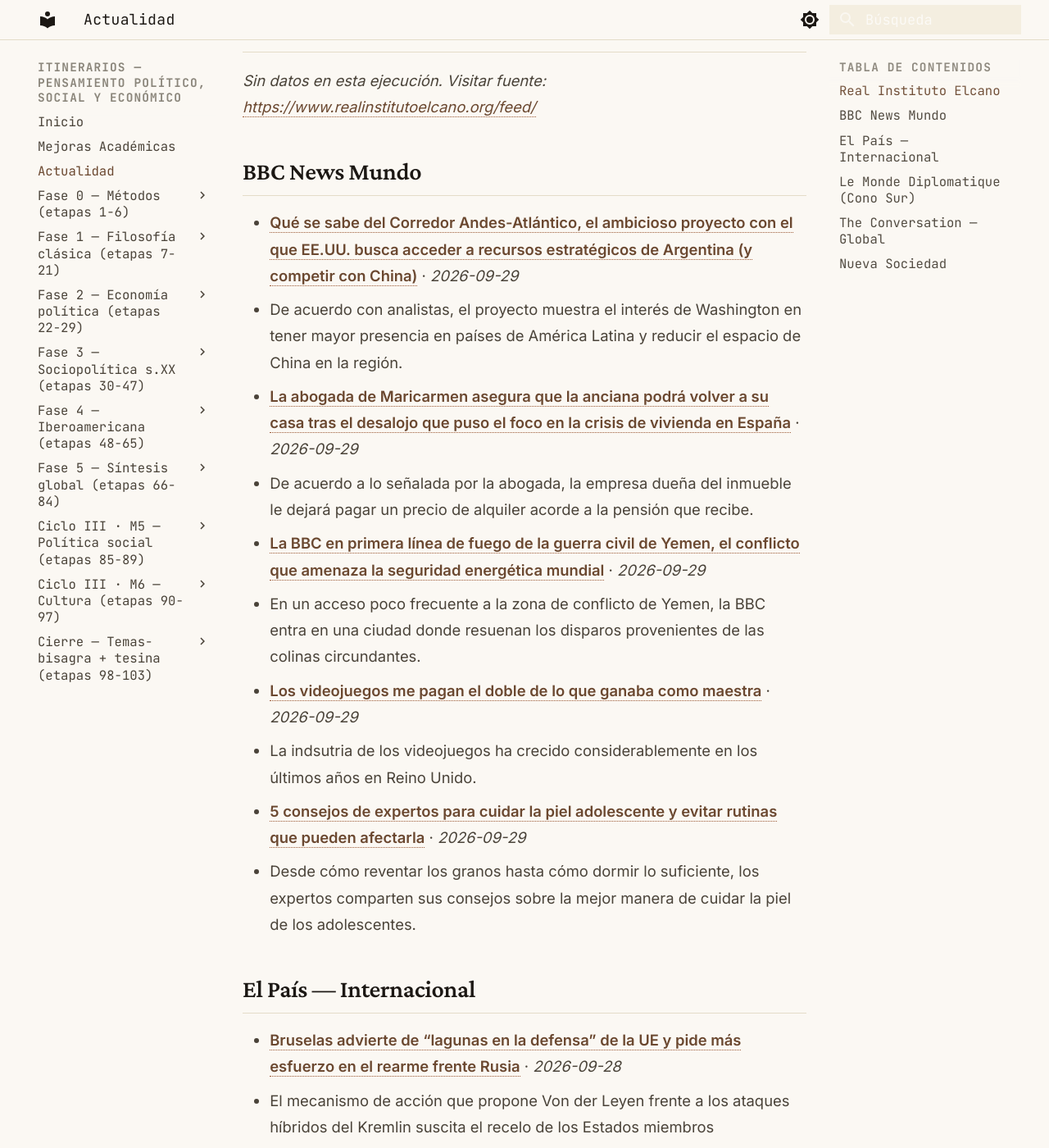
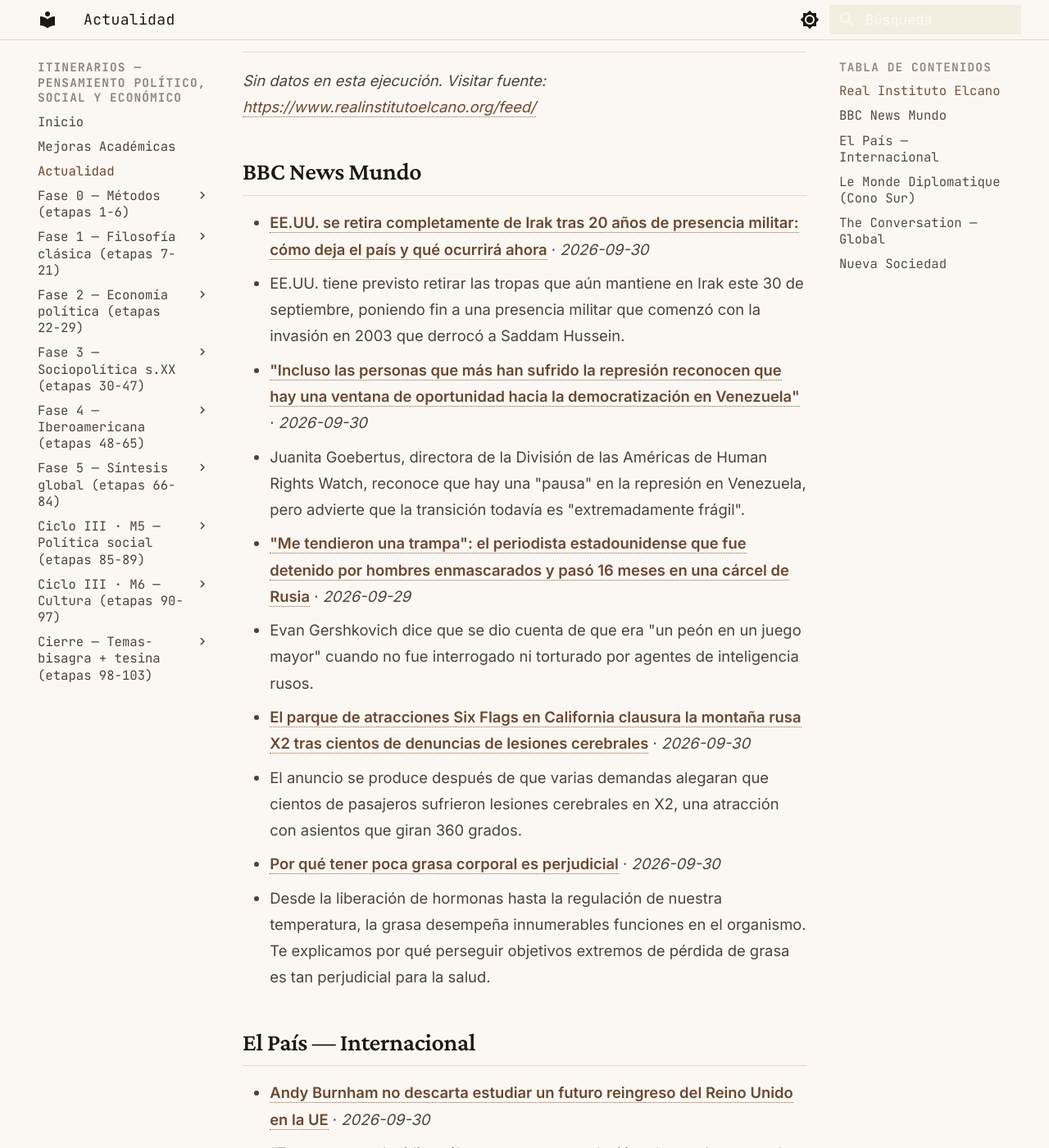
Before and after one commit to MrSpagVi/Curso, an MkDocs documentation site: the page built from docs/actualidad.md, in a window 1280 px wide and 1400 px high, scrolled down 643 px. Shown: the whole window at 82% size. Built offline with MkDocs 1.6.1 and Material for MkDocs 9.7.7, drawn with Linux system fonts in a browser that asks for light colours; some of the changed text lies outside the part shown.

Commit message:
auto: actualidad 2026-09-30

```diff
--- a/docs/actualidad.md
+++ b/docs/actualidad.md
@@ -6,7 +6,7 @@ title: Actualidad
 
 Últimos titulares de fuentes que dictan agenda en ciencia política y geopolítica. Actualizado automáticamente cada día (vía GitHub Actions).
 
-_Última actualización: 2026-09-29 11:51 UTC_
+_Última actualización: 2026-09-30 11:38 UTC_
 
 !!! tip "Ritual mensual — #actualidad"
     El último sábado de cada mes: agarrá **un** titular de los de abajo y escribí **300 palabras** aplicándole **2 autores** del último mes que leíste. ¿Qué diría cada uno? ¿En qué chocan? No resumas la noticia — usala como caso para pensar con las herramientas que venís construyendo. Guardá el texto con el tag `#actualidad` en tu sistema de notas. Esto convierte la teoría en criterio sobre la coyuntura: el objetivo del plan no es citar a Maquiavelo, es leer el presente con él.
@@ -17,25 +17,25 @@ _Sin datos en esta ejecución. Visitar fuente: [https://www.realinstitutoelcano.
 
 ## BBC News Mundo
 
-- **[Qué se sabe del Corredor Andes-Atlántico, el ambicioso proyecto con el que EE.UU. busca acceder a recursos estratégicos de Argentina (y competir con China)](https://www.bbc.com/mundo/articles/c6n9wrpdje2ro?at_medium=RSS&at_campaign=rss)** · *2026-09-29*
-  - De acuerdo con analistas, el proyecto muestra el interés de Washington en tener mayor presencia en países de América Latina y reducir el espacio de China en la región.
-- **[La abogada de Maricarmen asegura que la anciana podrá volver a su casa tras el desalojo que puso el foco en la crisis de vivienda en España](https://www.bbc.com/mundo/articles/c9gk5lxv7kx4o?at_medium=RSS&at_campaign=rss)** · *2026-09-29*
-  - De acuerdo a lo señalada por la abogada, la empresa dueña del inmueble le dejará pagar un precio de alquiler acorde a la pensión que recibe.
-- **[La BBC en primera línea de fuego de la guerra civil de Yemen, el conflicto que amenaza la seguridad energética mundial](https://www.bbc.com/mundo/articles/cv8e3zj7rkj3o?at_medium=RSS&at_campaign=rss)** · *2026-09-29*
-  - En un acceso poco frecuente a la zona de conflicto de Yemen, la BBC entra en una ciudad donde resuenan los disparos provenientes de las colinas circundantes.
-- **[Los videojuegos me pagan el doble de lo que ganaba como maestra](https://www.bbc.com/mundo/articles/cq0lrd5gr035o?at_medium=RSS&at_campaign=rss)** · *2026-09-29*
-  - La indsutria de los videojuegos ha crecido considerablemente en los últimos años en Reino Unido.
-- **[5 consejos de expertos para cuidar la piel adolescente y evitar rutinas que pueden afectarla](https://www.bbc.com/mundo/articles/c6p93ln4vl7yo?at_medium=RSS&at_campaign=rss)** · *2026-09-29*
-  - Desde cómo reventar los granos hasta cómo dormir lo suficiente, los expertos comparten sus consejos sobre la mejor manera de cuidar la piel de los adolescentes.
+- **[EE.UU. se retira completamente de Irak tras 20 años de presencia militar: cómo deja el país y qué ocurrirá ahora](https://www.bbc.com/mundo/articles/cmjw5j22nnz3o?at_medium=RSS&at_campaign=rss)** · *2026-09-30*
+  - EE.UU. tiene previsto retirar las tropas que aún mantiene en Irak este 30 de septiembre, poniendo fin a una presencia militar que comenzó con la invasión en 2003 que derrocó a Saddam Hussein.
+- **["Incluso las personas que más han sufrido la represión reconocen que hay una ventana de oportunidad hacia la democratización en Venezuela"](https://www.bbc.com/mundo/articles/cwn8mdd5502do?at_medium=RSS&at_campaign=rss)** · *2026-09-30*
+  - Juanita Goebertus, directora de la División de las Américas de Human Rights Watch, reconoce que hay una "pausa" en la represión en Venezuela, pero advierte que la transición todavía es "extremadamente frágil".
+- **["Me tendieron una trampa": el periodista estadounidense que fue detenido por hombres enmascarados y pasó 16 meses en una cárcel de Rusia](https://www.bbc.com/mundo/articles/c6p3kelnvq3po?at_medium=RSS&at_campaign=rss)** · *2026-09-29*
+  - Evan Gershkovich dice que se dio cuenta de que era "un peón en un juego mayor" cuando no fue interrogado ni torturado por agentes de inteligencia rusos.
+- **[El parque de atracciones Six Flags en California clausura la montaña rusa X2 tras cientos de denuncias de lesiones cerebrales](https://www.bbc.com/mundo/articles/cm9dw7vp6ve7o?at_medium=RSS&at_campaign=rss)** · *2026-09-30*
+  - El anuncio se produce después de que varias demandas alegaran que cientos de pasajeros sufrieron lesiones cerebrales en X2, una atracción con asientos que giran 360 grados.
+- **[Por qué tener poca grasa corporal es perjudicial](https://www.bbc.com/mundo/articles/cwg59rdmyj1eo?at_medium=RSS&at_campaign=rss)** · *2026-09-30*
+  - Desde la liberación de hormonas hasta la regulación de nuestra temperatura, la grasa desempeña innumerables funciones en el organismo. Te explicamos por qué perseguir objetivos extremos de pérdida de grasa es tan perjudicial para la salud.
 
 ## El País — Internacional
 
-- **[Bruselas advierte de “lagunas en la defensa” de la UE y pide más esfuerzo en el rearme frente Rusia](https://elpais.com/internacional/2026-09-28/bruselas-advierte-de-una-brecha-en-la-defensa-de-la-ue-y-pide-mas-esfuerzo-en-el-rearme-frente-rusia.html)** · *2026-09-28*
-  - El mecanismo de acción que propone Von der Leyen frente a los ataques híbridos del Kremlin suscita el recelo de los Estados miembros
-- **[El monte Athos, el feudo de monjes de Europa que prohíbe la entrada de mujeres](https://elpais.com/internacional/europa/informada/2026-09-29/el-monte-athos-el-feudo-de-monjes-de-europa-que-prohibe-la-entrada-de-mujeres.html)** · *2026-09-29*
-  - Este enclave griego, considerado por los cristianos ortodoxos el jardín de la Virgen María, alberga una veintena de monasterios y mantiene un régimen jurídico especial que da paso solo a hombres
-- **[Rusia hipoteca su futuro económico por la guerra: defensa, seguridad y espionaje suman ya casi la mitad del gasto público](https://elpais.com/internacional/2026-09-29/rusia-hipoteca-su-futuro-economico-por-la-guerra-defensa-seguridad-y-espionaje-suman-ya-casi-la-mitad-del-gasto-publico.html)** · *2026-09-29*
-  - Putin aumenta el gasto militar en un tercio para su sexto año de invasión de Ucrania, una cifra inédita desde la URSS. Los bombardeos ucranios sobre refinerías penalizan los ingresos por hidrocarburos pese a la fuerte subida de precios
+- **[Andy Burnham no descarta estudiar un futuro reingreso del Reino Unido en la UE](https://elpais.com/internacional/2026-09-30/andy-burnham-no-descarta-estudiar-un-futuro-reingreso-del-reino-unido-en-la-ue.html)** · *2026-09-30*
+  - “Tenemos que decidir cuál va a ser nuestra relación a largo plazo con el que sigue siendo nuestro principal mercado”, afirma el primer ministro británico durante el congreso anual laborista en Liverpool
+- **[Tres soldados israelíes sobre Gaza: “Llegó un momento en que ya no parecía tan grave matar a decenas de personas”](https://elpais.com/internacional/2026-09-29/tres-soldados-israelies-sobre-gaza-llego-un-momento-en-que-ya-no-parecia-tan-grave-matar-a-decenas-de-personas.html)** · *2026-09-29*
+  - Los militares refuerzan los testimonios del documental ‘NAZA’ sobre los daños colaterales de la guerra. Decidieron hablar tras las críticas al filme en su país
+- **[Israel investiga si uno de los pilotos de un avión que volaba a Tel Aviv trató de tomar el control para estrellarlo](https://elpais.com/internacional/2026-09-30/un-avion-que-volaba-a-tel-aviv-aterriza-en-arabia-saudi-tras-una-alerta-de-emergencia-por-un-incidente-entre-los-pilotos.html)** · *2026-09-30*
+  - El aparato, que despegó este miércoles de Dubái, descendió de 34.000 a 16.000 pies en menos de dos minutos. La intervención de uno de los pilotos y de pasajeros pudo evitar una tragedia, según recogen medios locales
 - **[Alemania: cuando la vacuna de la historia pierde efecto](https://elpais.com/opinion/2026-09-29/alemania-cuando-la-vacuna-de-la-historia-pierde-efecto.html)** · *2026-09-29*
   - El vocabulario racista de AfD suena más trivial que los grandilocuentes términos nazis, pero no lo es
 - **[¿Teléfono rojo? Volamos hacia Pekín](https://elpais.com/internacional/2026-09-27/telefono-rojo-volamos-hacia-pekin.html)** · *2026-09-27*
@@ -47,16 +47,16 @@ _Sin datos en esta ejecución. Visitar fuente: [https://www.eldiplo.org/feed/](h
 
 ## The Conversation — Global
 
-- **[Why do some chimpanzee mothers carry their dead infants for months?](https://theconversation.com/why-do-some-chimpanzee-mothers-carry-their-dead-infants-for-months-292509)** · *2026-09-29*
-  - New research looks for patterns in this sad phenomenon.
-- **[Millions of new skilled workers are needed – vocational GCSEs could help prepare them](https://theconversation.com/millions-of-new-skilled-workers-are-needed-vocational-gcses-could-help-prepare-them-293000)** · *2026-09-29*
-  - Preparing for an uncertain future is less about predicting which jobs will survive than developing skills that allow people to adapt as work changes.
-- **[Ethiopia’s peace deal is unravelling – what went wrong with the Tigray agreement](https://theconversation.com/ethiopias-peace-deal-is-unravelling-what-went-wrong-with-the-tigray-agreement-293005)** · *2026-09-29*
-  - Pretoria stopped one phase of one war. Its incomplete implementation left unresolved disputes that are now colliding.
-- **[How do Denmark and the UK compare when it comes to alcohol and drinking habits?](https://theconversation.com/how-do-denmark-and-the-uk-compare-when-it-comes-to-alcohol-and-drinking-habits-282400)** · *2026-09-29*
-  - The countries make an interesting comparison because they both have a strong drinking culture, but their problems look slightly different.
-- **[Why Europe wants to boost its Arctic presence](https://theconversation.com/why-europe-wants-to-boost-its-arctic-presence-292075)** · *2026-09-29*
-  - EU leaders are scrambling to increase the bloc’s presence in the Arctic.
+- **[Politics with Michelle Grattan: Tim Wilson says government is borrowing from the future to spend today](https://theconversation.com/politics-with-michelle-grattan-tim-wilson-says-government-is-borrowing-from-the-future-to-spend-today-293196)** · *2026-09-30*
+  - The shadow treasurer also blames government spending for inflation and says the Coalition would not ‘spend willy-nilly’ if elected.
+- **[Cities across the world are sinking because of groundwater depletion. But the process can be reversed](https://theconversation.com/cities-across-the-world-are-sinking-because-of-groundwater-depletion-but-the-process-can-be-reversed-292669)** · *2026-09-30*
+  - When groundwater reservoirs are replenished, the ground above rises. But the uplift is patchy because earthquake faults act like underground dams, channelling water.
+- **[Interest rates have hit their highest level since 2011. The pain will feel different in 2026](https://theconversation.com/interest-rates-have-hit-their-highest-level-since-2011-the-pain-will-feel-different-in-2026-293098)** · *2026-09-30*
+  - Australian households are taking on much bigger mortgages than they were 15 years ago. And our incomes haven’t kept up, either.
+- **[Inflation lifts to 4.0% in August, keeping pressure on the RBA for another rate rise](https://theconversation.com/inflation-lifts-to-4-0-in-august-keeping-pressure-on-the-rba-for-another-rate-rise-292366)** · *2026-09-30*
+  - The RBA will get one more inflation reading before it meets again on rates.
+- **[Amid rising support for right-wing minor parties, can David Shoebridge reinvigorate the Greens?](https://theconversation.com/amid-rising-support-for-right-wing-minor-parties-can-david-shoebridge-reinvigorate-the-greens-293191)** · *2026-09-30*
+  - Inspired by his UK counterpart, the new Greens leader will likely lean into left-wing populism&nbsp;over the pragmatism of his predecessor.
 
 ## Nueva Sociedad
 
```
